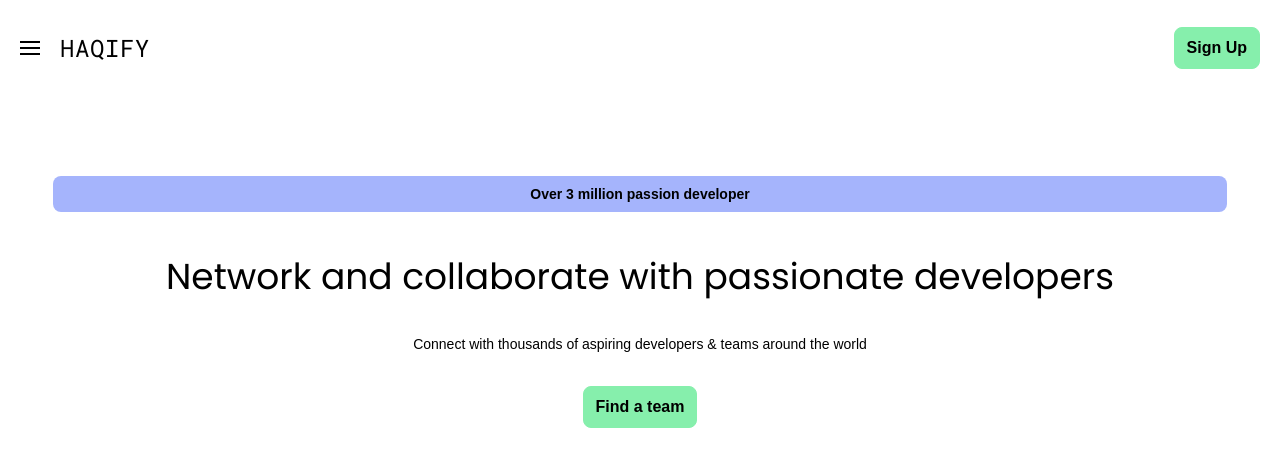
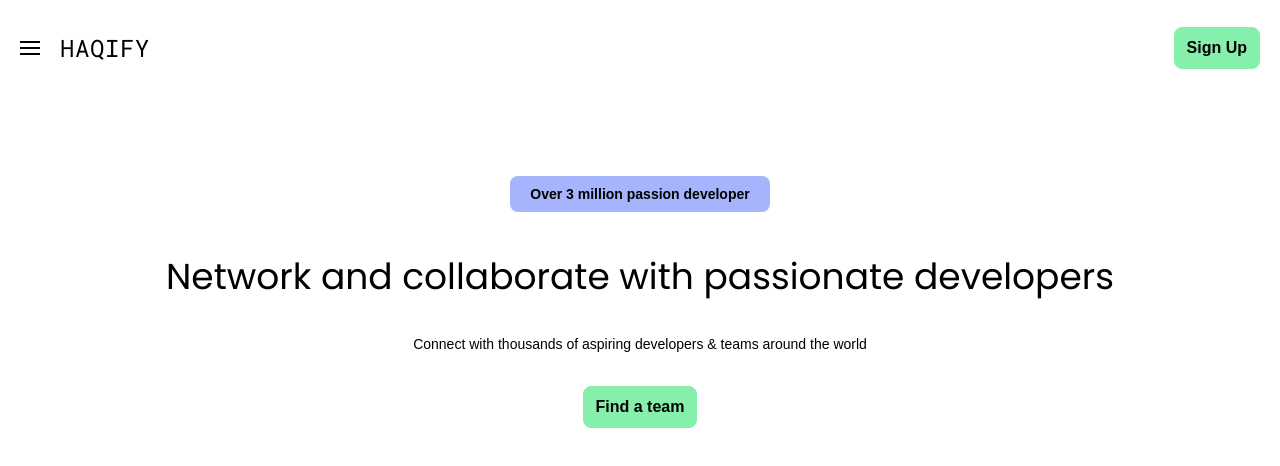
Before and after one commit to Jacksonwrk3/Haqify, a Next.js app: page / in a window 1280 px wide. Shown: the top 466 px of the page. Built offline with nearby package versions, Linux system fonts and the light colour scheme; a web font is replaced by a local one.

Commit message:
hero banner minor fix not important

```diff
--- /dev/null
+++ b/src/components/Carousel/Carousel.jsx
@@ -0,0 +1,7 @@
+import React from "react";
+
+const Carousel = () => {
+  return <h1>Carousel</h1>;
+};
+
+export default Carousel;
--- /dev/null
+++ b/src/components/Carousel/DeveloperCard.jsx
@@ -0,0 +1,7 @@
+import React from "react";
+
+const DeveloperCard = () => {
+  return <h1>Developer Card</h1>;
+};
+
+export default Developer;
--- /dev/null
+++ b/src/components/Carousel/DeveloperList.jsx
@@ -0,0 +1,7 @@
+import React from "react";
+
+function DeveloperList() {
+  return <div>DeveloperList</div>;
+}
+
+export default DeveloperList;
--- a/src/components/HeroBanner/HeroBanner.jsx
+++ b/src/components/HeroBanner/HeroBanner.jsx
@@ -5,7 +5,7 @@ const HeroBanner = () => {
     <section className="flex flex-col items-center h-screen pt-20 ">
       {/* Maybe add a feature where the color is changing instead of a constand */}
       {/* py-2 */}
-      <p className="max-w-screen-xl px-1 py-2 text-sm font-semibold text-center bg-indigo-300 rounded-lg w-11/12 max-w-[384px] font-martian">
+      <p className="max-w-screen-xl px-5 py-2 text-sm font-semibold text-center bg-indigo-300 rounded-lg w-fit font-martian">
         Over 3 million passion developer
       </p>
       <h1 className="w-11/12 max-w-screen-xl mt-10 text-4xl leading-snug text-center font-poppins ">
```
